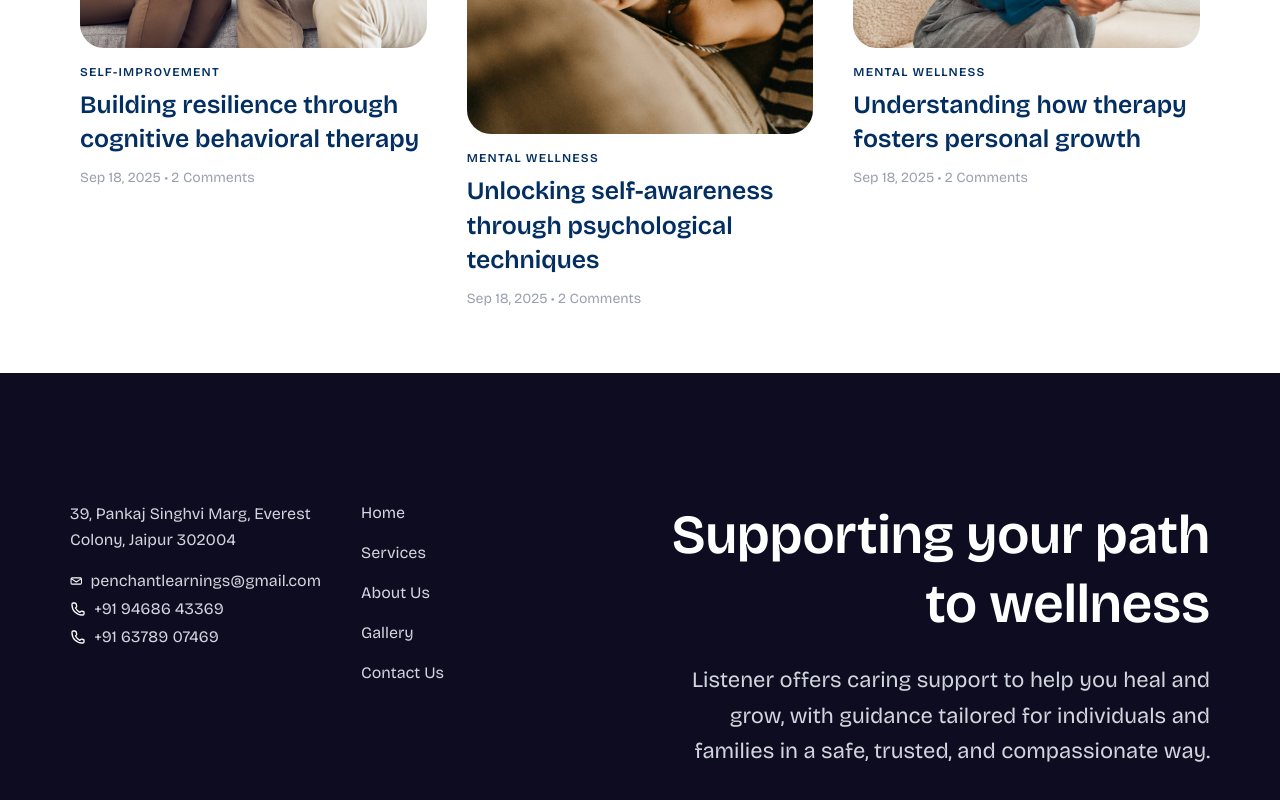
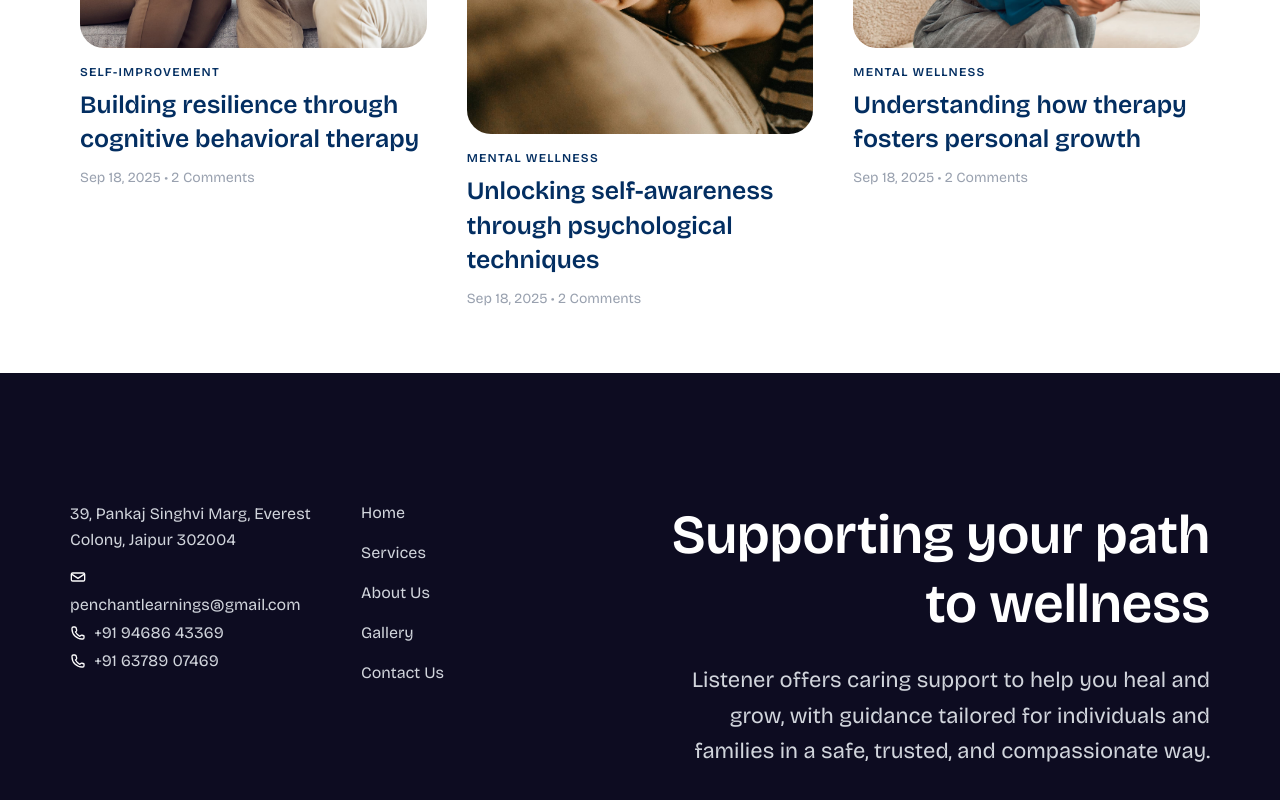
Before and after one commit to jaikantchaturvedi/penchant-learning, a Next.js app: page / in a window 1280 px wide. Shown: the part 5450-6250 px from the top of the page. Built offline with nearby package versions, Linux system fonts and the light colour scheme.

Commit message:
content up

```diff
--- a/Components/cards/Footer.tsx
+++ b/Components/cards/Footer.tsx
@@ -16,13 +16,13 @@ const FooterSection: React.FC = () => {
             </p>
 
             <div className="mt-4 space-y-1">
-              <p className="flex items-center gap-2">
+              <p className="flex items-center gap-2 flex-wrap">
 
                 <svg className="w-4 h-4 text-[#fcfcfc]" fill="none" stroke="currentColor" stroke-width="2" viewBox="0 0 24 24">
                   <path stroke-linecap="round" stroke-linejoin="round" d="M3 8l9 6 9-6M4 6h16a2 2 0 012 2v8a2 2 0 01-2 2H4a2 2 0 01-2-2V8a2 2 0 012-2z"/>
                 </svg>
 
-                <a href="mailto:penchantlearnings@gmail.com">
+                <a href="mailto:penchantlearnings@gmail.com" className="break-words break-all sm:break-words">
                   penchantlearnings@gmail.com
                 </a>
               </p>
```
